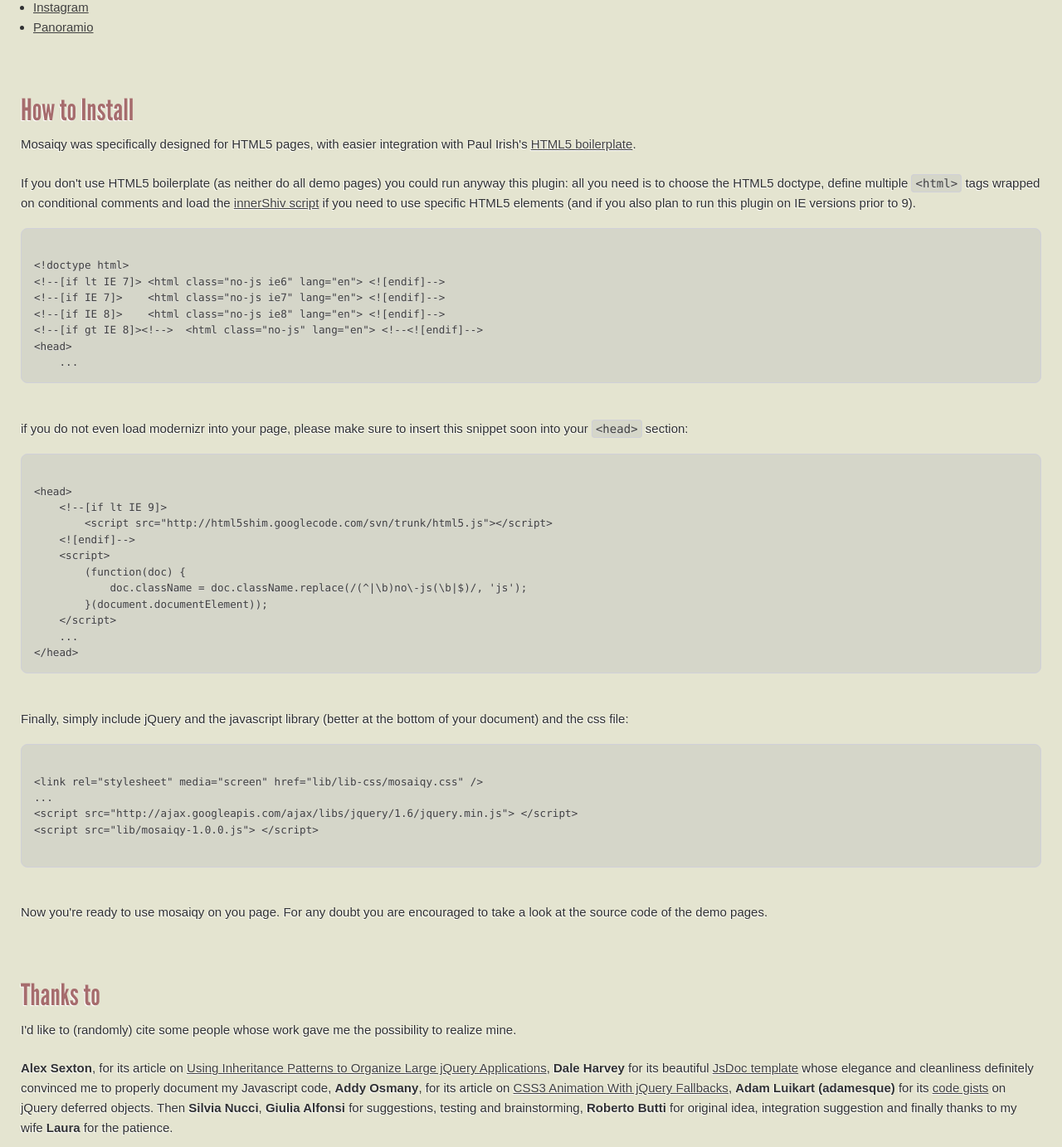
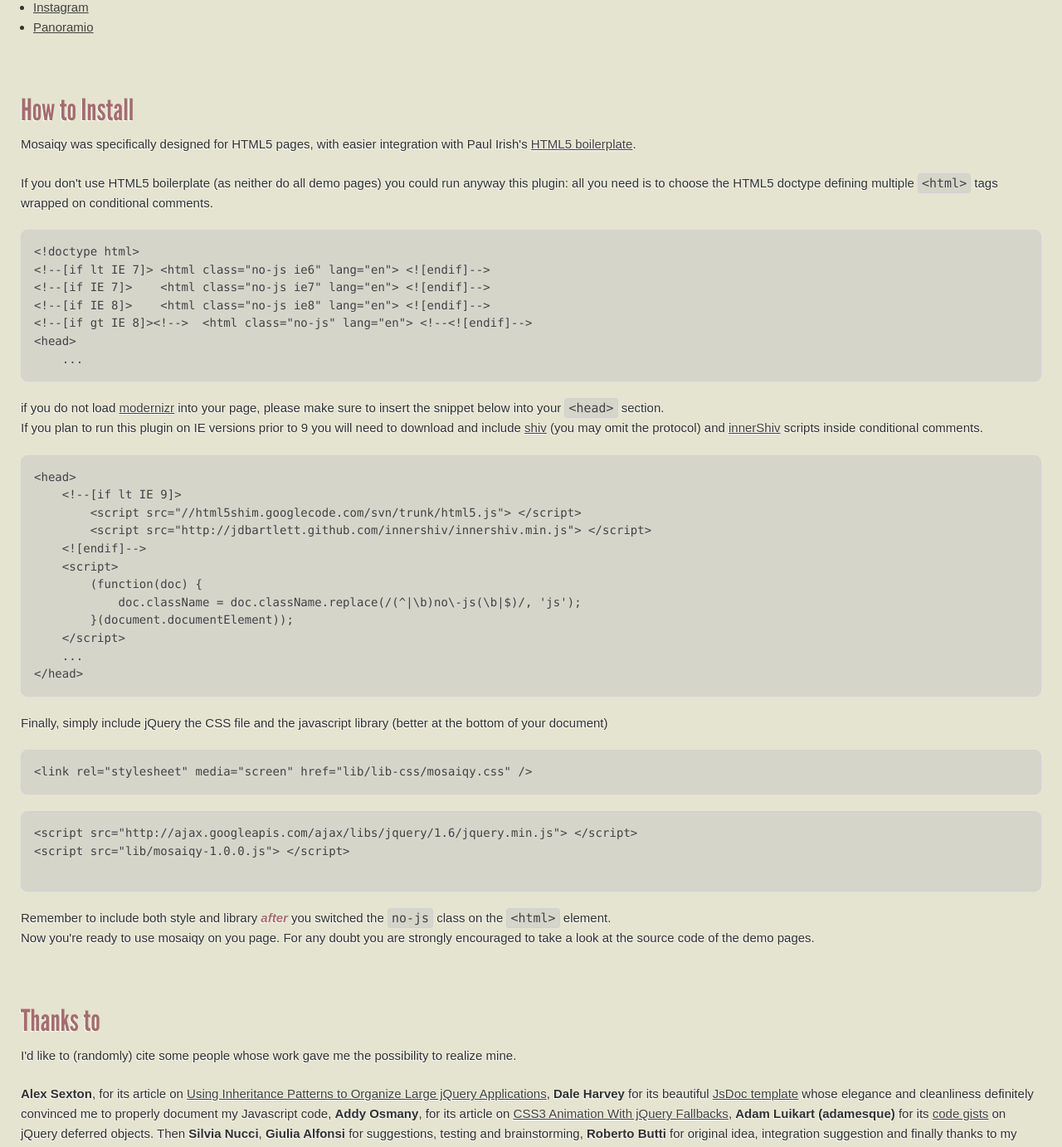
Before and after one commit to magnet0/mosaiqy, a PHP site: page / in a window 1280 px wide. Shown: the part 799-2182 px from the top of the page at 83% size. Run offline with PHP 8.4, Linux system fonts and the light colour scheme; data that the repository does not hold is empty; some libraries are stand-ins or nearby versions.

Commit message:
working on user documentation

```diff
--- a/css/style.css
+++ b/css/style.css
@@ -209,9 +209,9 @@ header h2:after, header h2:before {
             content          : "";
         }
 
-        nav a, nav a:visited   {  color       : #A66C6D; }
+        p em, nav a, nav a:visited   {  color       : #A66C6D; }
 
-
+        p em { font-weight: bold; }
 
 address {
     text-align      : center;
@@ -220,16 +220,10 @@ address {
 address img { display:  block; margin: 0 auto;}
 
 
-pre, code {
+code {
     color           : #414141;
     font-family     : Inconsolata, Monaco, "Bitstream Vera Sans Mono", "Courier New", Courier, monospace;
     text-shadow     : -1px 1px 0px #d8d8d8;
-    font-size       : 0.9em;
-  	font-size-adjust : 0.57;
-    -webkit-text-size-adjust: 0.57;
-}
-
-code {
     -ms-border-radius       : 4px;
     -webkit-border-radius   : 4px;
     -moz-border-radius      : 4px;
@@ -251,9 +245,11 @@ pre code {
     -moz-border-radius      : 8px;
     border-radius           : 8px;
     padding                 : 15px;
-    margin                  : 1.5em 0 3.5em 0;
+    margin                  : 1.5em 0 1.5em 0;
     min-width               : 650px;
 	display					: block;
+  	font-size-adjust        : 0.57;
+    font-size               : 0.9em;
 }
 
 .ie7 img { -ms-interpolation-mode: bicubic; }
--- a/includes/header.php
+++ b/includes/header.php
@@ -14,8 +14,8 @@
     </script>
 
     <!--[if lt IE 9]>
-        <script src="http://html5shim.googlecode.com/svn/trunk/html5.js"></script>
-        <script src="lib/innershiv.js"></script>
+        <script src="//html5shim.googlecode.com/svn/trunk/html5.js"></script>
+        <script src="//jdbartlett.github.com/innershiv/innershiv.min.js"></script>
     <![endif]-->
 
 
--- a/index.php
+++ b/index.php
@@ -146,13 +146,11 @@
         Paul Irish's <a href="http://html5boilerplate.com/">HTML5 boilerplate</a>.</p>
 
         <p>If you don't use HTML5 boilerplate (as neither do all demo pages) you could run anyway this plugin:
-        all you need is to choose the HTML5 doctype, define multiple <code class="inline">&lt;html&gt;</code> tags
-        wrapped on conditional comments and load the <a href="http://jdbartlett.github.com/innershiv/" target="new">innerShiv
-        script</a> if you need to use specific HTML5 elements (and if you also plan to run this plugin on IE versions prior to 9).
+        all you need is to choose the HTML5 doctype defining multiple <code>&lt;html&gt;</code> tags
+        wrapped on conditional comments.
         </p>
 
-        <pre><code>
-&lt;!doctype html&gt;
+        <pre><code>&lt;!doctype html&gt;
 &lt;!--[if lt IE 7]&gt; &lt;html class="no-js ie6" lang="en"&gt; &lt;![endif]--&gt;
 &lt;!--[if IE 7]&gt;    &lt;html class="no-js ie7" lang="en"&gt; &lt;![endif]--&gt;
 &lt;!--[if IE 8]&gt;    &lt;html class="no-js ie8" lang="en"&gt; &lt;![endif]--&gt;
@@ -161,14 +159,18 @@
     ...</code></pre>
 
         <p>
-            if you do not even load modernizr into your page, please make sure to insert this
-            snippet soon into your <code class="inline">&lt;head&gt;</code> section:
+            if you do not load <a href="http://www.modernizr.com/" target="new">modernizr</a> into your page, please make sure to insert the
+            snippet below into your <code>&lt;head&gt;</code> section.<br />
+            If you plan to run this plugin on IE versions prior to 9 you will need to download and include <a
+            href="http://html5shim.googlecode.com" target="new">shiv</a> (you may omit the protocol) and
+            <a href="http://jdbartlett.github.com/innershiv/" target="new">innerShiv</a> scripts
+            inside conditional comments.
         </p>
 
-        <pre><code>
-&lt;head&gt;
+        <pre><code>&lt;head&gt;
     &lt;!--[if lt IE 9]&gt;
-        &lt;script src="http://html5shim.googlecode.com/svn/trunk/html5.js"&gt;&lt;/script&gt;
+        &lt;script src="//html5shim.googlecode.com/svn/trunk/html5.js"&gt; &lt;/script&gt;
+        &lt;script src="http://jdbartlett.github.com/innershiv/innershiv.min.js"&gt; &lt;/script&gt;
     &lt;![endif]--&gt;
     &lt;script&gt;
         (function(doc) {
@@ -179,17 +181,19 @@
 &lt;/head&gt;</code></pre>
 
         <p>
-        Finally, simply include jQuery and the javascript library (better at the bottom of your document) and the css file:</p>
+        Finally, simply include jQuery the CSS file and the javascript library (better at the bottom of your document)</p>
 
-        <pre><code>
-&lt;link rel="stylesheet" media="screen" href="lib/lib-css/mosaiqy.css" /&gt;
-...
-&lt;script src="http://ajax.googleapis.com/ajax/libs/jquery/1.6/jquery.min.js"&gt; &lt;/script&gt;
+        <pre><code>&lt;link rel="stylesheet" media="screen" href="lib/lib-css/mosaiqy.css" /&gt;</code></pre>
+
+        <pre><code>&lt;script src="http://ajax.googleapis.com/ajax/libs/jquery/1.6/jquery.min.js"&gt; &lt;/script&gt;
 &lt;script src="lib/mosaiqy-1.0.0.js"&gt; &lt;/script&gt;
         </code></pre>
 
-        <p>Now you're ready to use mosaiqy on you page. For any doubt you are encouraged to take a look at
-        the source code of the demo pages.</p>
+        <p>
+            Remember to include both style and library <em>after</em> you switched the <code>no-js</code> class on
+            the <code>&lt;html&gt;</code> element.<br />
+            Now you're ready to use mosaiqy on you page. For any doubt
+            you are strongly encouraged to take a look at the source code of the demo pages.</p>
     </section>
 
 
--- a/lib/innershiv.js
+++ /dev/null
@@ -1,2 +0,0 @@
-// http://jdbartlett.github.com/innershiv | WTFPL License
-window.innerShiv=(function(){var d,r;return function(h,u){if(!d){d=document.createElement('div');r=document.createDocumentFragment();/*@cc_on d.style.display = 'none'@*/}var e=d.cloneNode(true);/*@cc_on document.body.appendChild(e);@*/e.innerHTML=h.replace(/^\s\s*/, '').replace(/\s\s*$/, '');/*@cc_on document.body.removeChild(e);@*/if(u===false)return e.childNodes;var f=r.cloneNode(true),i=e.childNodes.length;while(i--)f.appendChild(e.firstChild);return f}}());
```
Also changed, not shown: lib/mosaiqy-1.0.0.js.
